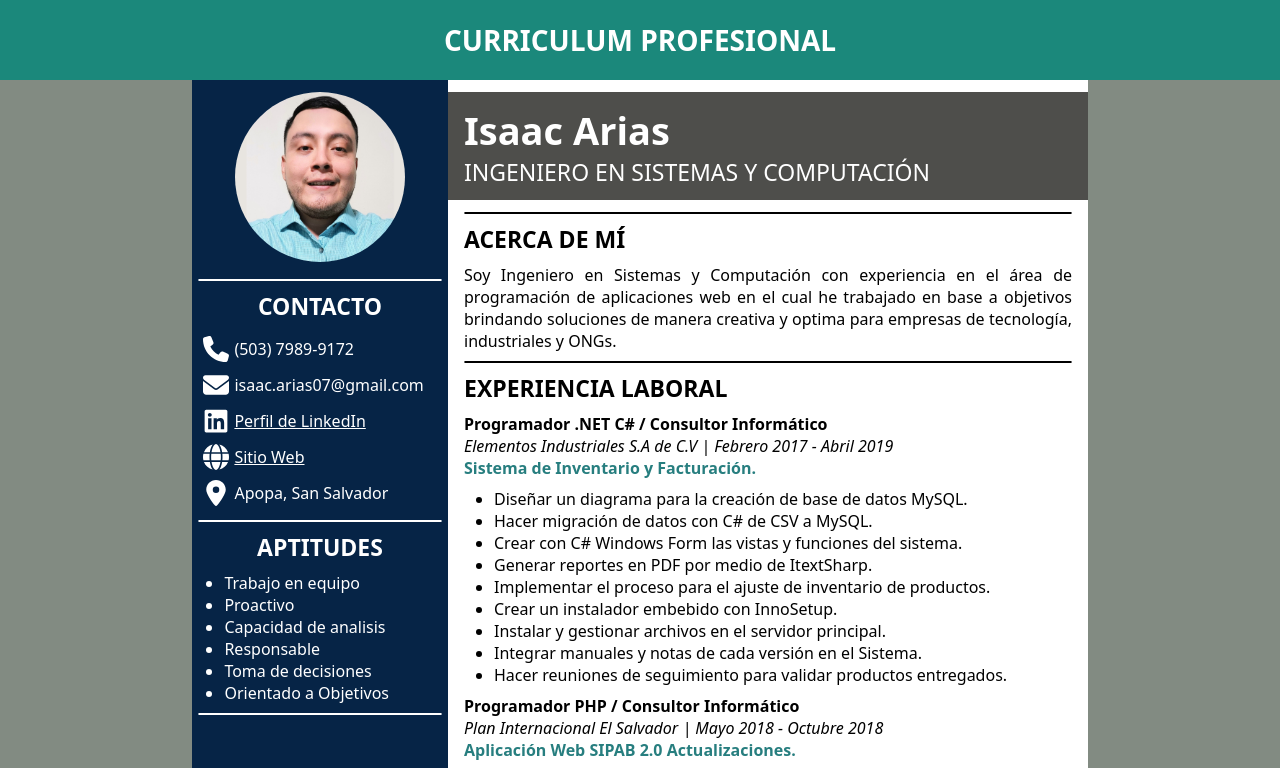
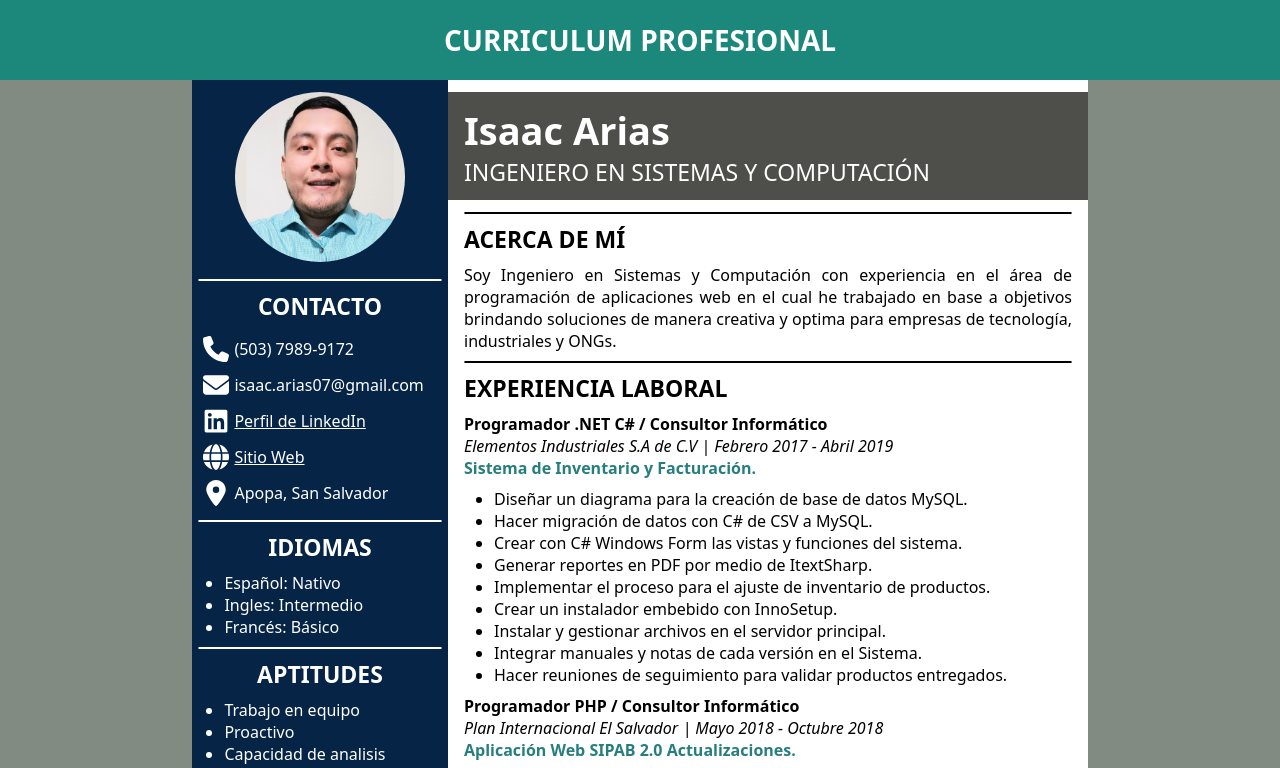
Before and after one commit to Isaac953/curriculum_isaac, a Next.js app: page / in a window 1280 px wide. Shown: the top 768 px of the page. Built offline with nearby package versions, Linux system fonts and the light colour scheme.

Commit message:
CV_16: Componente Idiomas completo y ajustes en tamaño de height dinamico

```diff
--- a/src/app/components/Layout.scss
+++ b/src/app/components/Layout.scss
@@ -27,11 +27,11 @@
 
 /*Start Main Styles*/
 .main {
-  height: 200vh;
   background-color: $mainColor;
   color: $textColor;
   @include flex-row;
   justify-content: center;
+  align-items: flex-start;
   &__contact {
     height: inherit;
     width: 20%;
@@ -96,7 +96,6 @@
 
   /*Start Main Styles*/
   .main {
-    height: 190vh;
 
     &__contact {
       width: 25%;
@@ -138,7 +137,6 @@
 
   /*Start Main Styles*/
   .main {
-    height: 125vh;
 
     &__contact {
       width: 30%;
--- a/src/app/components/Main.js
+++ b/src/app/components/Main.js
@@ -1,26 +1,51 @@
 "use client";
 
-import React, { useRef } from "react";
+import React, { useState, useEffect, useLayoutEffect, useRef } from "react";
 import "./Layout.scss";
 import { Photo } from "./cards/01_photo/Photo";
 import { Contact } from "./cards/02_contact/Contact";
-import { Profile } from "./cards/03_Profile/Profile";
+import { Profile } from "./cards/03_profile/Profile";
 import { About } from "./cards/04_about/About";
 import { SoftSkills } from "./cards/05_softskils/SoftSkills";
 import { Works } from "./cards/06_works/Works";
+import { Languages } from "./cards/07_languages/Languages";
 
 export const Main = () => {
+  // const [height, setHeight] = useState(0);
+  let container = useRef(null);
+  let [heightDiv, setHeight] = useState(null);
+  useLayoutEffect(() => setHeight(container.current.offsetHeight), []);
+
+useEffect(() => {
+    const updateWindowDimensions = () => {
+      // const newHeight = window.innerHeight;
+      // setHeight(newHeight);
+      // console.log("updating height");
+
+      const newHeight = container.current.offsetHeight;
+      setHeight(newHeight);
+      console.log("updating height");
+      console.log(newHeight);
+    };
+    window.addEventListener("resize", updateWindowDimensions);
+    return () => window.removeEventListener("resize", updateWindowDimensions)
+  }, []);
+
+  // console.log("give height", heightDiv);
+
   return (
-    <main className="main">
+    <main className="main" style={{height: heightDiv}}>
       <section className="main__contact">
         <Photo />
         <hr className="hr-wh"></hr>
         <Contact />
         <hr className="hr-wh"></hr>
+        <Languages />
+        <hr className="hr-wh"></hr>
         <SoftSkills />
         <hr className="hr-wh"></hr>
       </section>
-      <section className="main__experience">
+      <section className="main__experience" ref={container}>
         <Profile />
         <hr className="hr-bg"></hr>
         <About />
@@ -31,8 +56,3 @@ export const Main = () => {
     </main>
   );
 };
-
-// const root = createRoot(document.getElementById('root'));
-// root.render(<Main />);
-
-// root.render();
--- /dev/null
+++ b/src/app/components/cards/07_languages/Languages.js
@@ -0,0 +1,33 @@
+import React from 'react';
+import "./Languages.scss";
+
+export const Languages = () => {
+    const title = "IDIOMAS";
+
+    let languagesData = [
+        {
+          id: 1,
+          description: "Español: Nativo",
+        },
+        {
+          id: 2,
+          description: "Ingles: Intermedio",
+        },
+        {
+          id: 3,
+          description: "Francés: Básico",
+        },
+      ];
+  return (
+    <section className="languagescard">
+      <h2 className="languagescard__title">{title}</h2>
+      <ul className="languagescard__list">
+        {languagesData.map((item) => (
+          <li key={item.id} className="languagescard__list--item">
+            {item.description}
+          </li>
+        ))}
+      </ul>
+    </section>
+  )
+}
--- /dev/null
+++ b/src/app/components/cards/07_languages/Languages.scss
@@ -0,0 +1,51 @@
+@import "/src/app/styles/Flex.scss";
+@import "/src/app/styles/Colors.scss";
+@import "/src/app/styles/MainCards.scss";
+
+.languagescard {
+    @include flex-column;
+    @include cards;
+    &__title {
+      @include subtitles;
+    }
+    &__list {
+      width: inherit;
+      @include flex-column;
+      list-style: disc;
+      align-items: flex-start;
+      margin-left: 26px;
+      &--item {
+        @include description;
+      }
+    }
+  }
+
+  /* Start Media Queries Screens 768px and 1023px */
+@media screen and (min-width: 768px) and (max-width: 1023px) {
+    .languagescard {
+        &__list{
+          margin-left: 20px;
+        }
+    }
+  }
+
+  /* End Media Queries Screens 768px and 1023px */
+
+  /* Start Media Queries Screens 767px */
+  @media screen and (max-width: 767px) {
+    .languagescard {
+      &__list{
+        margin-left: 14px;
+      }
+    }
+  }
+
+  /* End Media Queries Screens 767px */
+
+  @media print {
+    .languagescard {
+      &__list{
+        margin-left: 24px;
+      }
+    }
+  }
```
Also changed, not shown: src/app/components/cards/03_profile/Profile.js (renamed from src/app/components/cards/03_Profile/Profile.js), src/app/components/cards/03_profile/Profile.scss (renamed from src/app/components/cards/03_Profile/Profile.scss), 1 other file (tests, documents, lock files or other folders).
